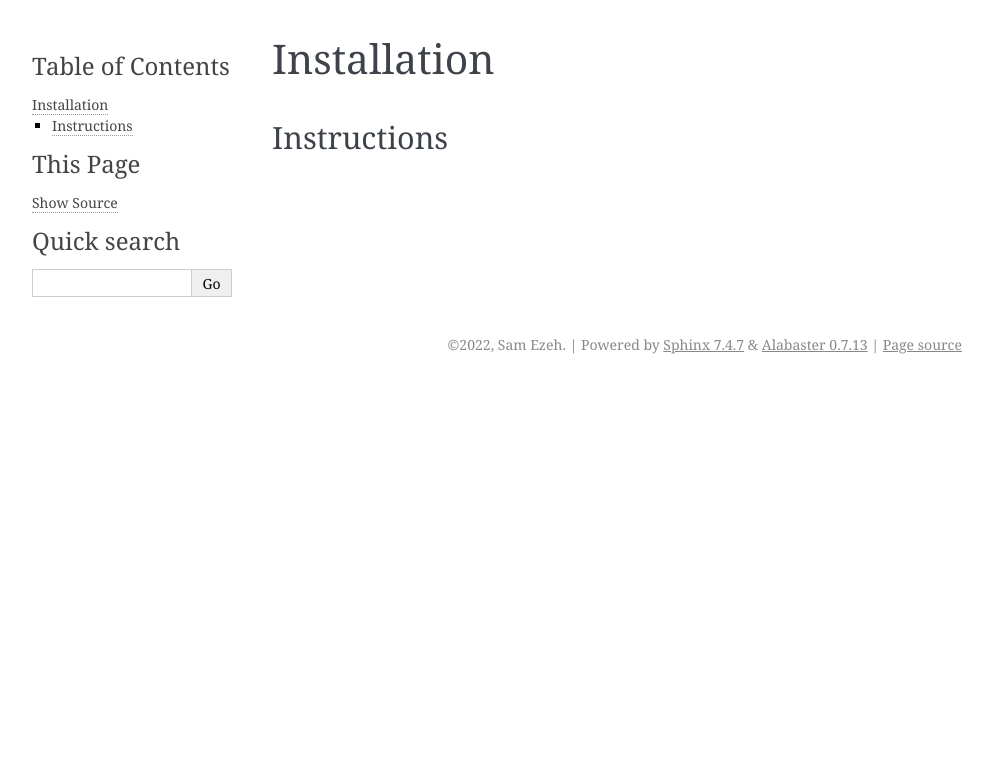
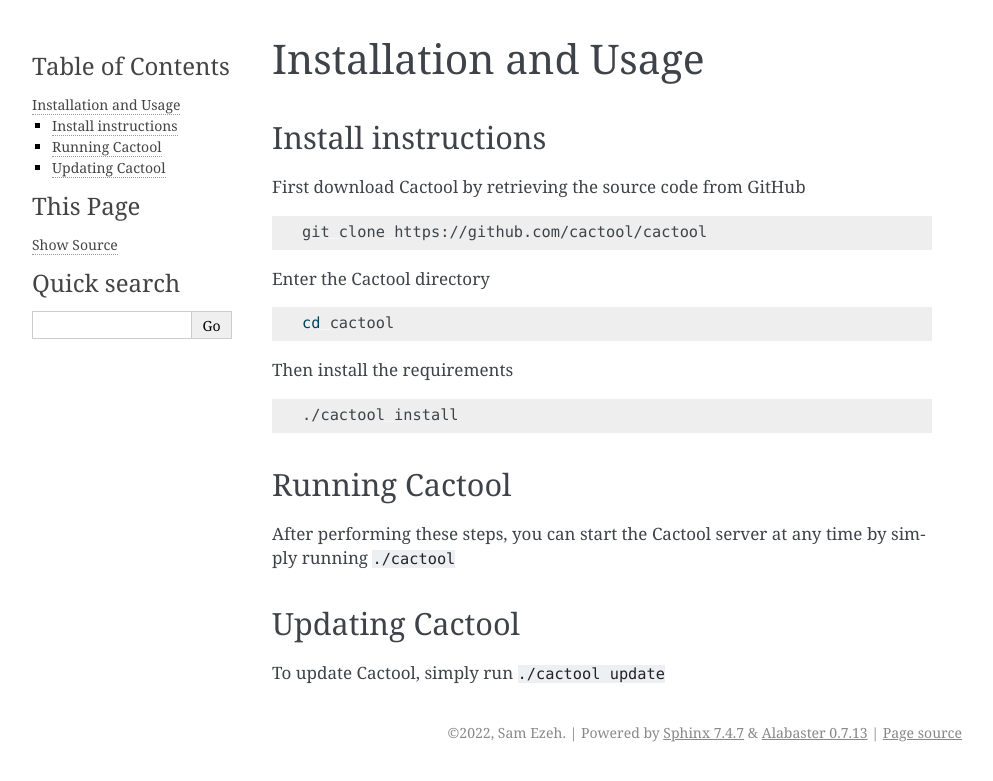
Before and after one commit to cactool/cactool, a Sphinx documentation site: the page built from docs/install.rst, in a window 1280 px wide. Shown: the top 781 px of the page, without its empty margins (148-1141 px from the left). Built offline with Sphinx 7.4.7, drawn with Linux system fonts in a browser that asks for light colours.

Commit message:
Update documentation

```diff
--- /dev/null
+++ b/docs/advanced-configuration.rst
@@ -0,0 +1,2 @@
+List of configuration parameters
+===================================
--- a/docs/index.rst
+++ b/docs/index.rst
@@ -11,9 +11,10 @@
    :caption: Contents:
 
    install
-   usage
    configuration
    security
+   low-memory-machines
+   advanced-configuration
 
 
 
--- a/docs/install.rst
+++ b/docs/install.rst
@@ -1,6 +1,31 @@
-Installation
+Installation and Usage
 ===================================
 
 
-Instructions
--------------
+Install instructions
+-----------------------
+First download Cactool by retrieving the source code from GitHub
+
+.. code-block:: bash
+
+  git clone https://github.com/cactool/cactool
+
+Enter the Cactool directory
+
+.. code-block:: bash
+
+   cd cactool
+
+Then install the requirements
+
+.. code-block:: bash
+
+   ./cactool install
+
+Running Cactool
+----------------
+After performing these steps, you can start the Cactool server at any time by simply running :code:`./cactool`
+
+Updating Cactool
+-----------------
+To update Cactool, simply run :code:`./cactool update`
--- /dev/null
+++ b/docs/low-memory-machines.rst
@@ -0,0 +1,2 @@
+Low-memory machines
+=======================================================
--- a/docs/usage.rst
+++ /dev/null
@@ -1,6 +0,0 @@
-Usage
-===================================
-Running the server
-------------------
-Updating Cactool
-----------------
```
Also changed, not shown: docs/configuration.rst (+14 -1 lines), docs/security.rst (+27 -0 lines).
